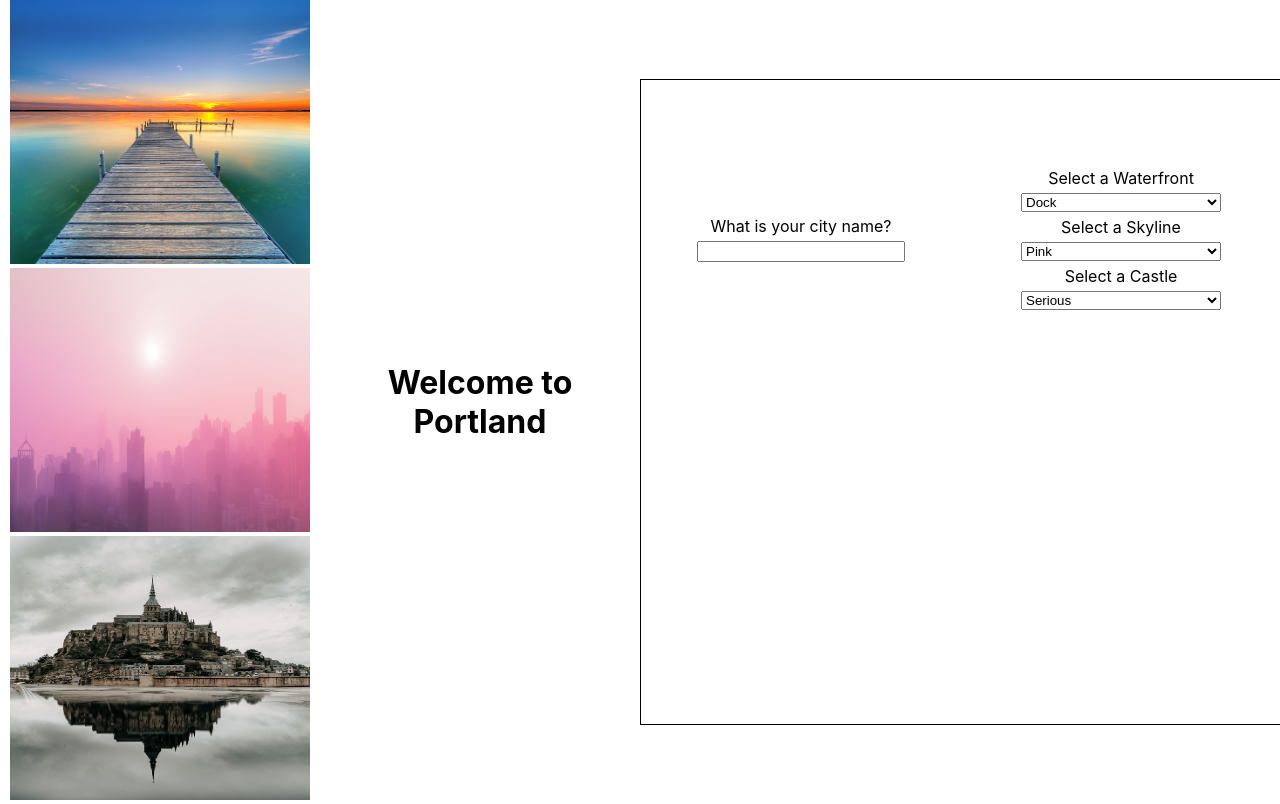
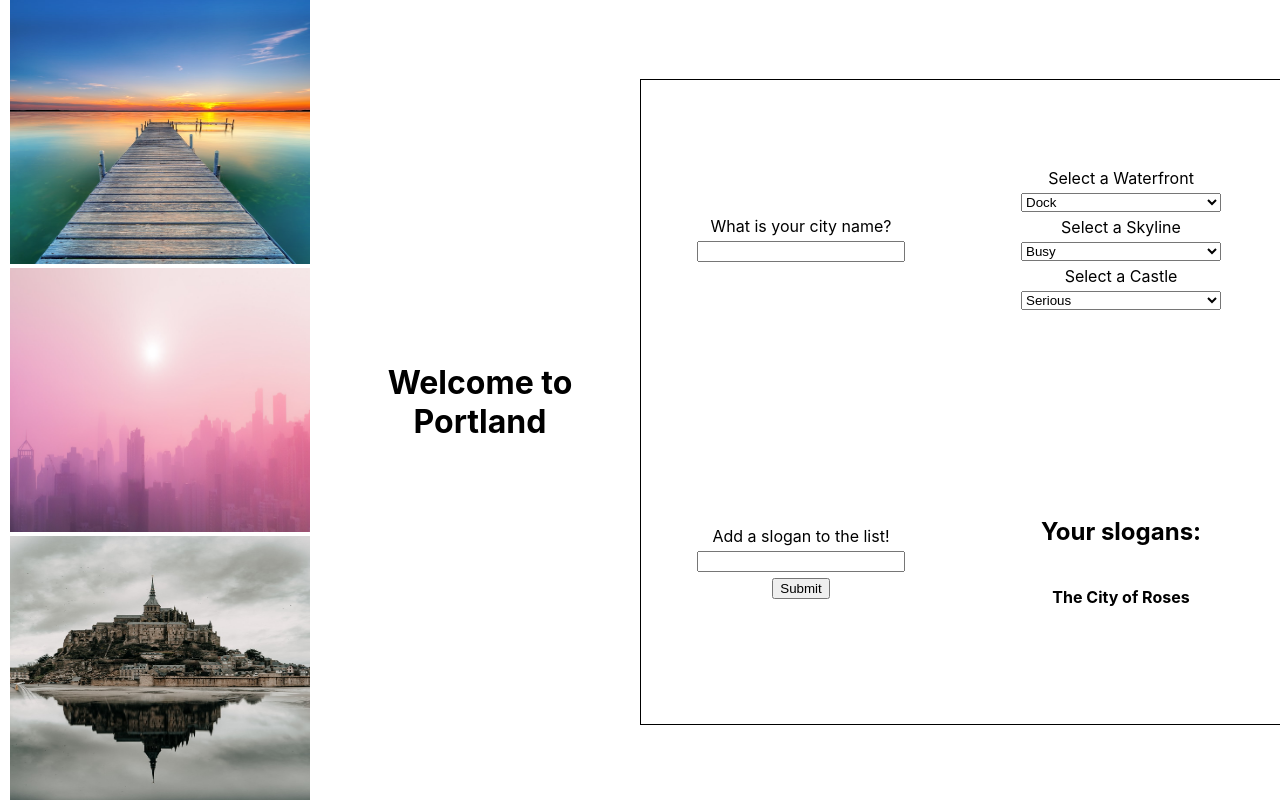
Before and after one commit to Sebastian-Simek/city-builder-react, a React (Create React App) app: page / in a window 1280 px wide. Built offline with nearby package versions, Linux system fonts and the light colour scheme.

Commit message:
added city slogans

```diff
--- a/src/App.js
+++ b/src/App.js
@@ -28,18 +28,14 @@ function App() {
         {/* here, the CityNameInput component takes in the setCityName state handler function */}
         <CityNameInput setCityName={setCityName}/>
         <section className='dropdowns'>
-          {/*
-          render all three Dropdown components (WaterfrontDropdown, SkylineDropdown, CastleDropdown) here.
-
-          In each Dropdown, pass as props the state handler functions defined above, so that these child components can manipulate parent state
-          */}
           <WaterfrontDropdown setWaterfrontId={setWaterfrontId}/>
           <SkylineDropdown setSkylineId={setSkylineId}/>
           <CastleDropdown setCastleId={setCastleId}/>
         </section>
         {/* here, the SloganForm component takes in the setSlogans state handler function and the slogans array that live in state */}
         {/* here, the SloganList component takes the array of slogans that lives in state */}
-
+        <SloganForm setCitySlogan={setCitySlogan} citySlogan={citySlogan}/>
+        <SloganList citySlogan={citySlogan}/>
       </div>
     </div>
   );
--- a/src/SkylineDropdown.js
+++ b/src/SkylineDropdown.js
@@ -1,16 +1,16 @@
 import React from 'react';
 
-export default function SkylineDropdown(props) {
+export default function SkylineDropdown({ setSkylineId }) {
   return (
     <div>
       Select a Skyline
       {/* this component should have a prop called setSkyline, which is a function */}
       {/* on change, this component should use e.target.value to pass the correct id to the setSkyline function */}
       {/* note that the options will need value properties (1, 2, or 3) that correspond to the photo filenames in the public directory */}
-      <select>
-        <option>Pink</option>
-        <option>Busy</option>
-        <option>Foggy</option>
+      <select onChange={e => setSkylineId(e.target.value)}>
+        <option value='1'>Busy</option>
+        <option value='2'>Pink</option>
+        <option value='3'>Foggy</option>
       </select>
     </div>
   );
--- a/src/Slogan.js
+++ b/src/Slogan.js
@@ -1,9 +1,10 @@
 import React from 'react';
 
-export default function Slogan(props) {
+export default function Slogan({ slogan }) {
   return (
     <div className='slogan'>
       {/* this component takes in a slogan as a prop. Render it out here however you like */}
+      <h4>{slogan}</h4>
     </div>
   );
 }
--- a/src/SloganForm.js
+++ b/src/SloganForm.js
@@ -1,12 +1,18 @@
-export default function SloganForm(props) {
+import { useState } from 'react';
+
+export default function SloganForm({ setCitySlogan, citySlogan }) {
   // React forms are a pain!
   // Track the sloganInput form state with a useState hook
 
+  const [sloganForm, setSloganForm] = useState();
+
+
   function handleSubmit(e) {
     e.preventDefault();
+    // This component takes in a prop called setSlogans, which is a function that takes in an array of slogans.
+    // Also, this component also takes in a prop called slogans, which is an array of strings. //// On submit call the setSlogans state with a new array that is a copy of the old array with the new slogan immutably added to the end
 
-    // This component takes in a prop called setSlogans, which is a function that takes in an array of slogans.
-    // Also, this component also takes in a prop called slogans, which is an arry of strings. //// On submit call the setSlogans state with a new array that is a copy of the old array with the new slogan immutably added to the end
+    setCitySlogan([...citySlogan, sloganForm]);
 
     // set the sloganInput form state to an empty string to reset the form
   }
@@ -14,11 +20,11 @@ export default function SloganForm(props) {
   return (
     <section>
       {/* on submit, call the handleSubmit function, defined above */}
-      <form>
+      <form onSubmit={handleSubmit}>
         Add a slogan to the list!
         {/* on change, set the sloganInput in state to be the input value */}
         {/* also, weirdly, set the value of this input to the sloganInput tracked in state to make this a 'controlled' form input */}
-        <input />
+        <input onChange={e => setSloganForm(e.target.value)}/>
         <button>Submit</button>
       </form>
     </section>
--- a/src/SloganList.js
+++ b/src/SloganList.js
@@ -1,11 +1,15 @@
 import React from 'react';
+import Slogan from './Slogan';
 
-export default function SloganList(props) {
+export default function SloganList({ citySlogan }) {
   return (
     <section>
       <h2>Your slogans:</h2>
       {/* This kind of component should be familiar by now. It takes in (as props) an array of slogans */}
       {/* Then map over those slogans and for each slogan, render a Slogan component. Supply a key and a slogan as props to each Slogan component */}
+      {
+        citySlogan.map((slogan, i) => <Slogan key={slogan + i} slogan={slogan}/>)
+      }
     </section>
   );
 }
```
